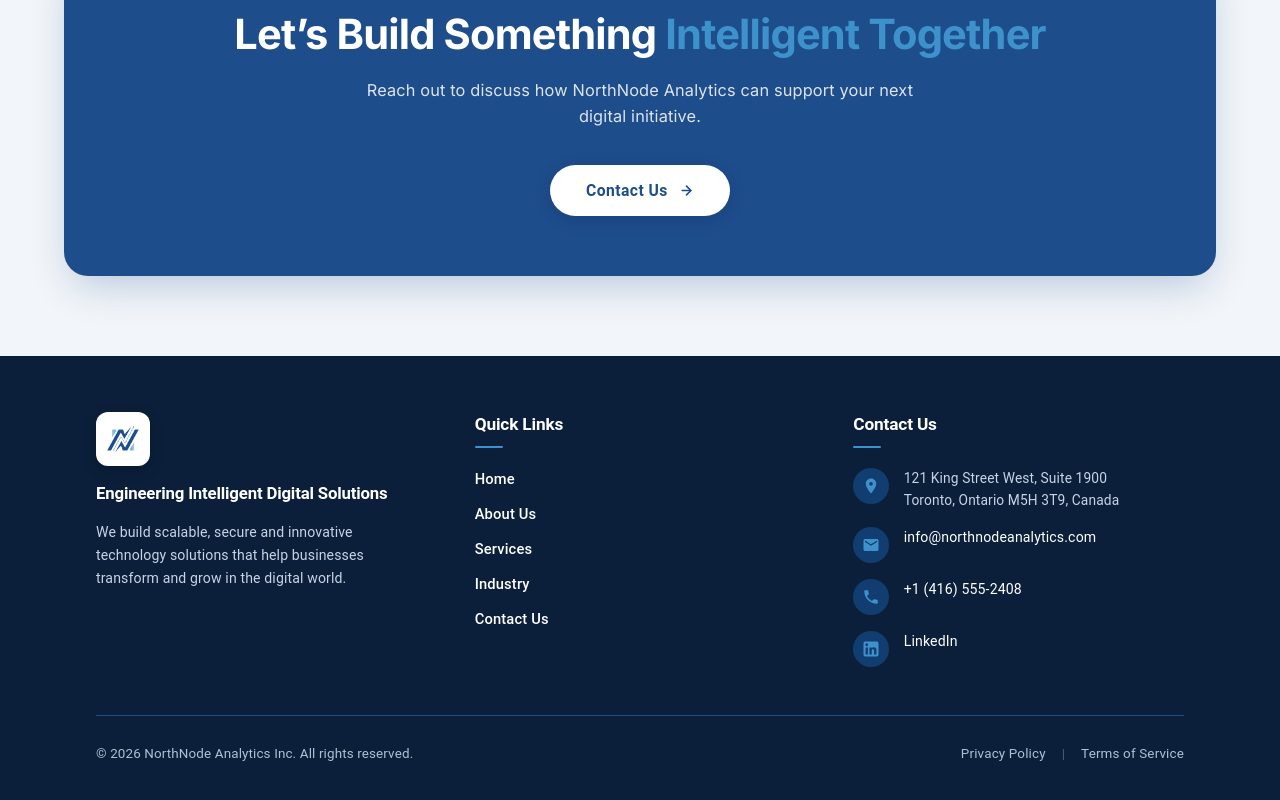
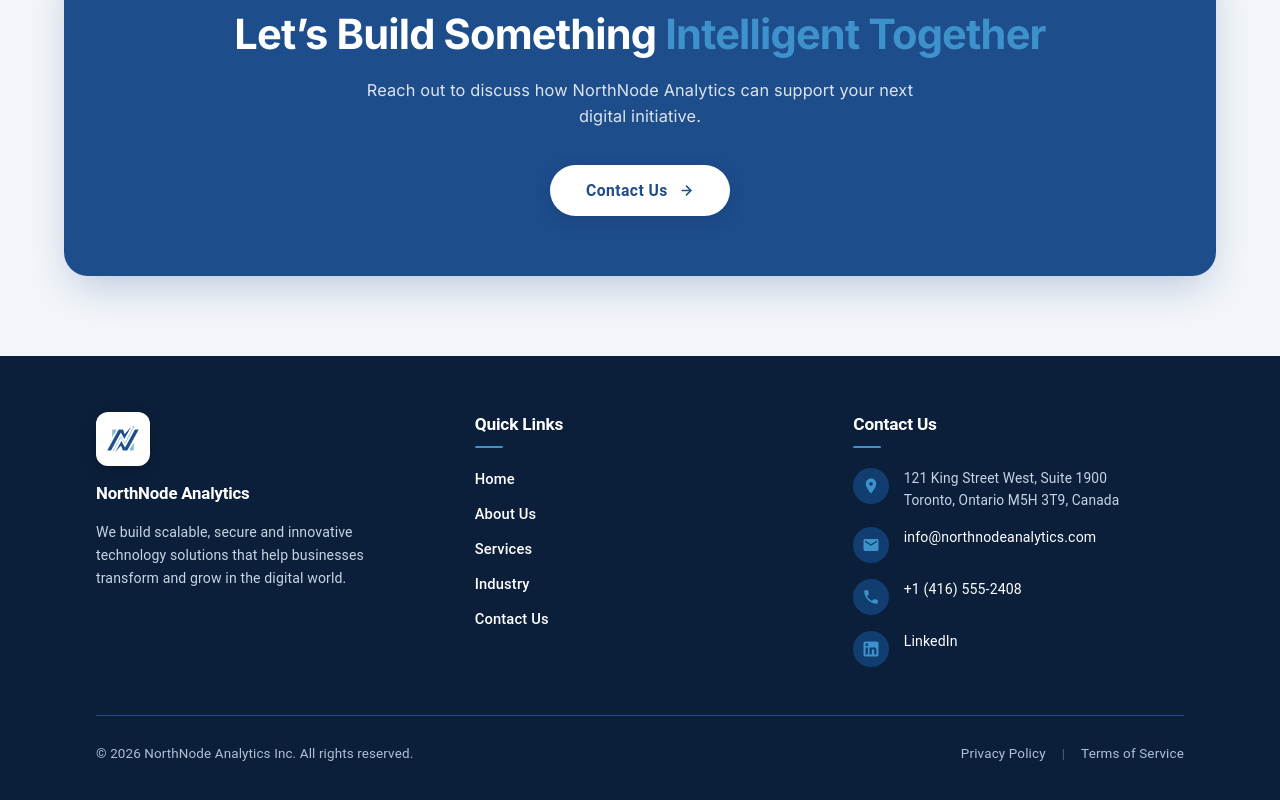
Before and after one commit to marm-rikhav/northnode-analytics, a React (Vite) app in the folder client/: page / in a window 1280 px wide. Shown: the part 3079-3879 px from the top of the page. Built offline with nearby package versions, Linux system fonts and the light colour scheme.

Commit message:
refactor: update footer branding text to reflect company name in FooterComponent

```diff
--- a/client/src/components/footer/FooterComponent.jsx
+++ b/client/src/components/footer/FooterComponent.jsx
@@ -115,7 +115,7 @@ const FooterComponent = ({ onNavigate }) => {
                   maxWidth: 320,
                 }}
               >
-                Engineering Intelligent Digital Solutions
+                NorthNode Analytics
               </Typography>
 
               <Typography
```
